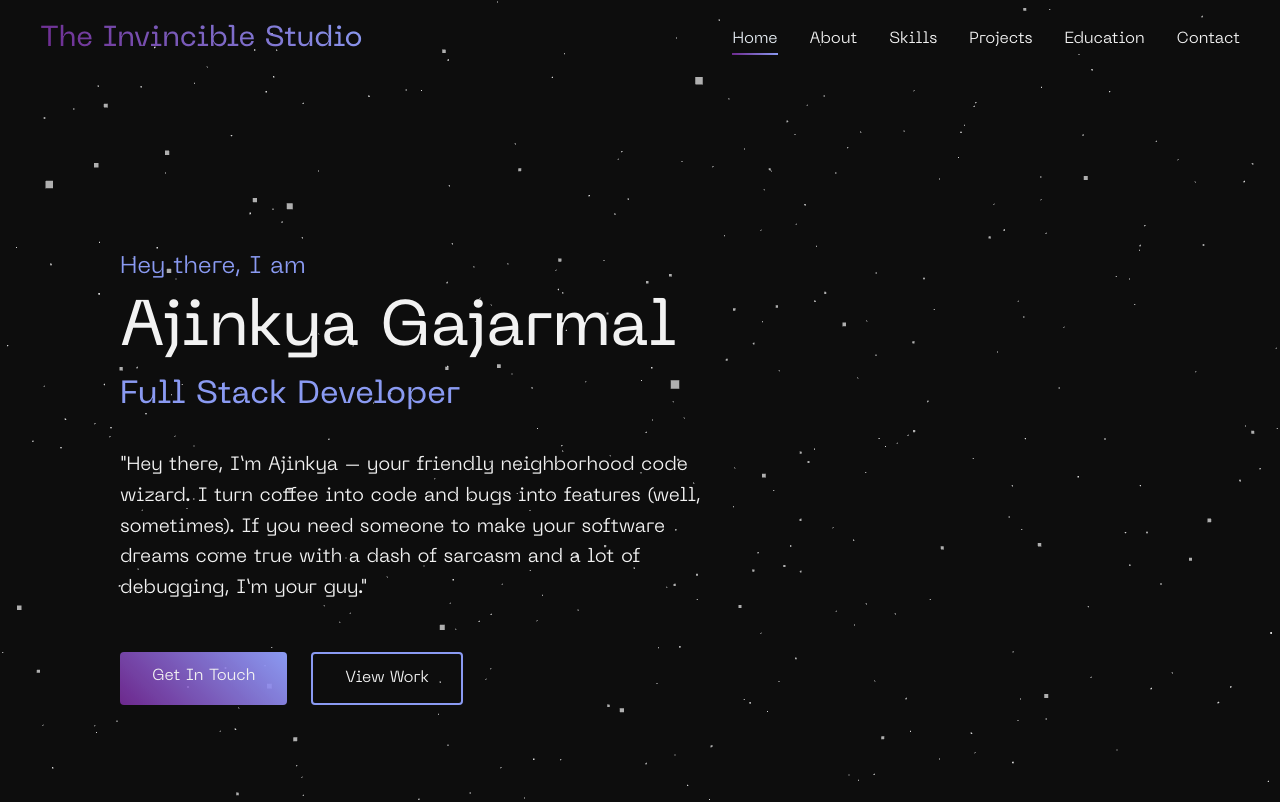
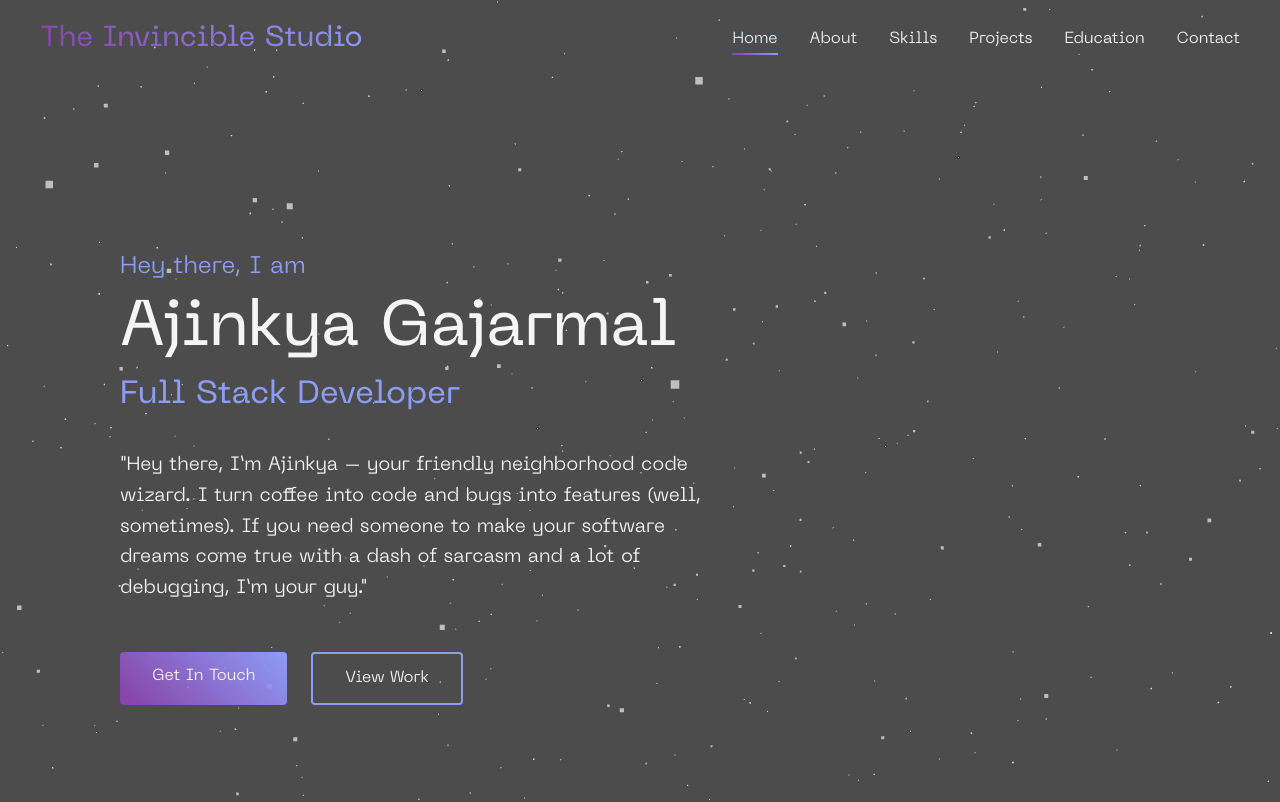
Before and after one commit to ajinkyagajarmal/Ajinkya-s-Portfolio, a React (Create React App) app: page / in a window 1280 px wide. Shown: the top 802 px of the page. Built offline with nearby package versions, Linux system fonts and the light colour scheme; the HTML template or start-up script is replaced by a standard one.

Commit message:
background color changed to #444444

```diff
--- a/src/App.css
+++ b/src/App.css
@@ -7,7 +7,7 @@
 body, html {
   font-family: 'Neue Machine','Poppins', sans-serif;
   scroll-behavior: smooth;
-  background-color: #000000;
+  background-color: #444444;
   opacity: 0.95;
   color: #ffffff;
   overflow-x: hidden;
```
